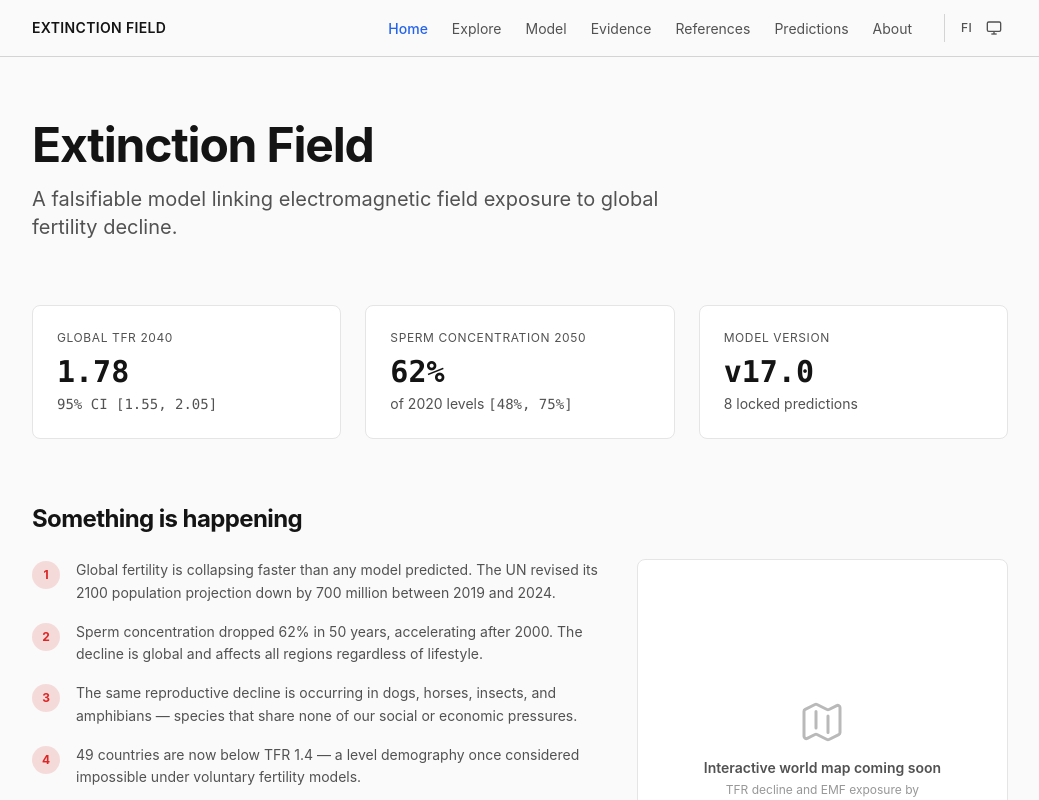
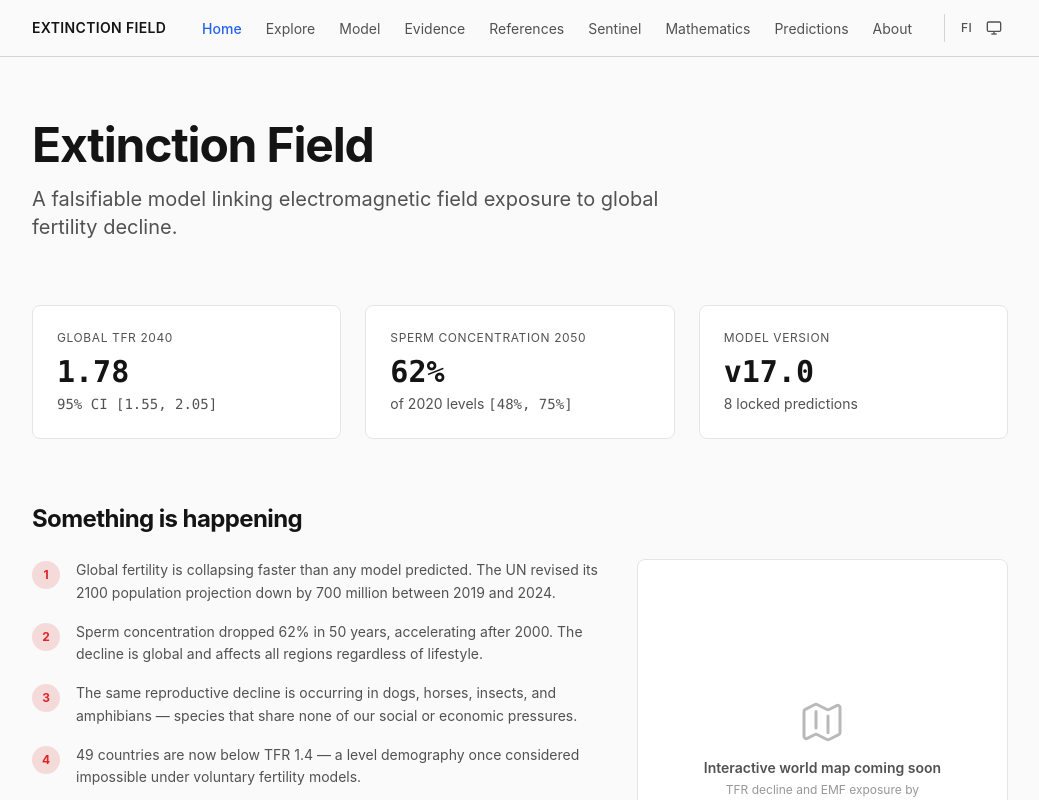
Before and after one commit to joetuotto/extinctionfield, a Next.js app in the folder website/: page /en in a window 1280 px wide. Shown: the top 800 px of the page, without its empty margins (120-1159 px from the left). Built offline with nearby package versions, Linux system fonts and the light colour scheme.

Commit message:
Add Sentinel and Mathematics to main navigation
Both pages existed but were inaccessible from the nav bar.
Sentinel (Lajit) and Mathematics (Matematiikka) placed between
References and Predictions.

Co-Authored-By: Claude Opus 4.6 <noreply@anthropic.com>

```diff
--- a/website/app/[locale]/navigation.tsx
+++ b/website/app/[locale]/navigation.tsx
@@ -13,6 +13,8 @@ const NAV_LINKS = {
     { href: "/model", label: "Model" },
     { href: "/evidence", label: "Evidence" },
     { href: "/references", label: "References" },
+    { href: "/sentinel", label: "Sentinel" },
+    { href: "/mathematics", label: "Mathematics" },
     { href: "/predictions", label: "Predictions" },
     { href: "/about", label: "About" },
   ],
@@ -22,6 +24,8 @@ const NAV_LINKS = {
     { href: "/model", label: "Malli" },
     { href: "/evidence", label: "Näyttö" },
     { href: "/references", label: "Lähteet" },
+    { href: "/sentinel", label: "Lajit" },
+    { href: "/mathematics", label: "Matematiikka" },
     { href: "/predictions", label: "Ennusteet" },
     { href: "/about", label: "Tietoa" },
   ],
```
